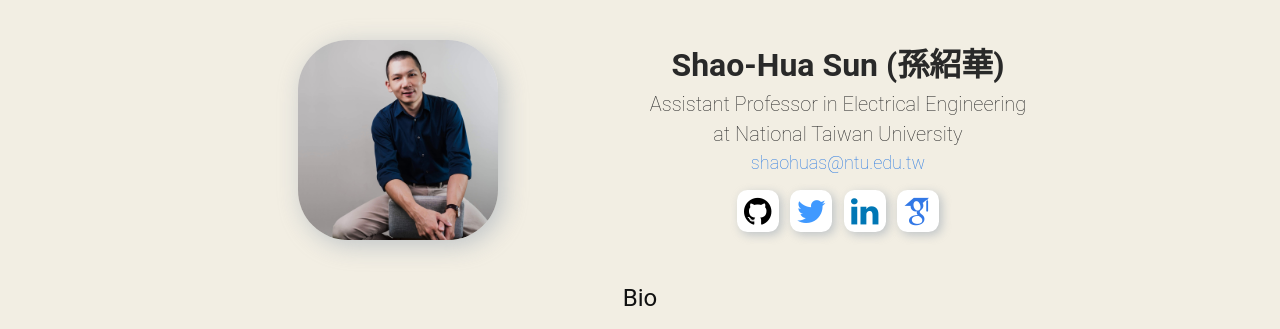
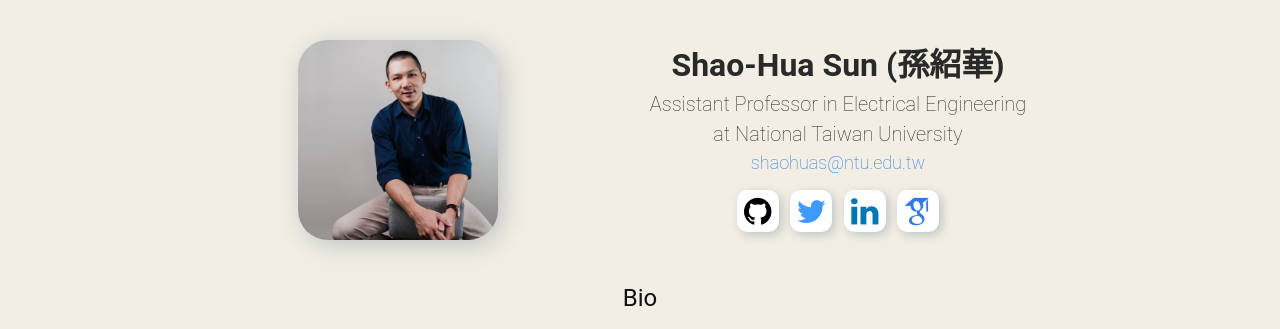
Before and after one commit to shaohua0116/shaohua0116.github.io, a Jekyll site: the page built from index.html, in a window 1280 px wide. Shown: the top 329 px of the page. Built offline with Jekyll 4.4.1, drawn with Linux system fonts in a browser that asks for light colours; some web fonts are replaced.

Commit message:
reduce profile pic radius

```diff
--- a/_sass/_cover.scss
+++ b/_sass/_cover.scss
@@ -128,7 +128,7 @@
 .circle-img {
   margin:         0px auto;
   width:          200px;
-  border-radius:  25%;
+  border-radius:  15%;
   box-shadow: 5px 5px 25px rgba(173, 181, 189, 0.75);
   // border-radius:  50%;
   // border-width:   3px;
```
Also changed, not shown: images/young.png (deleted).
